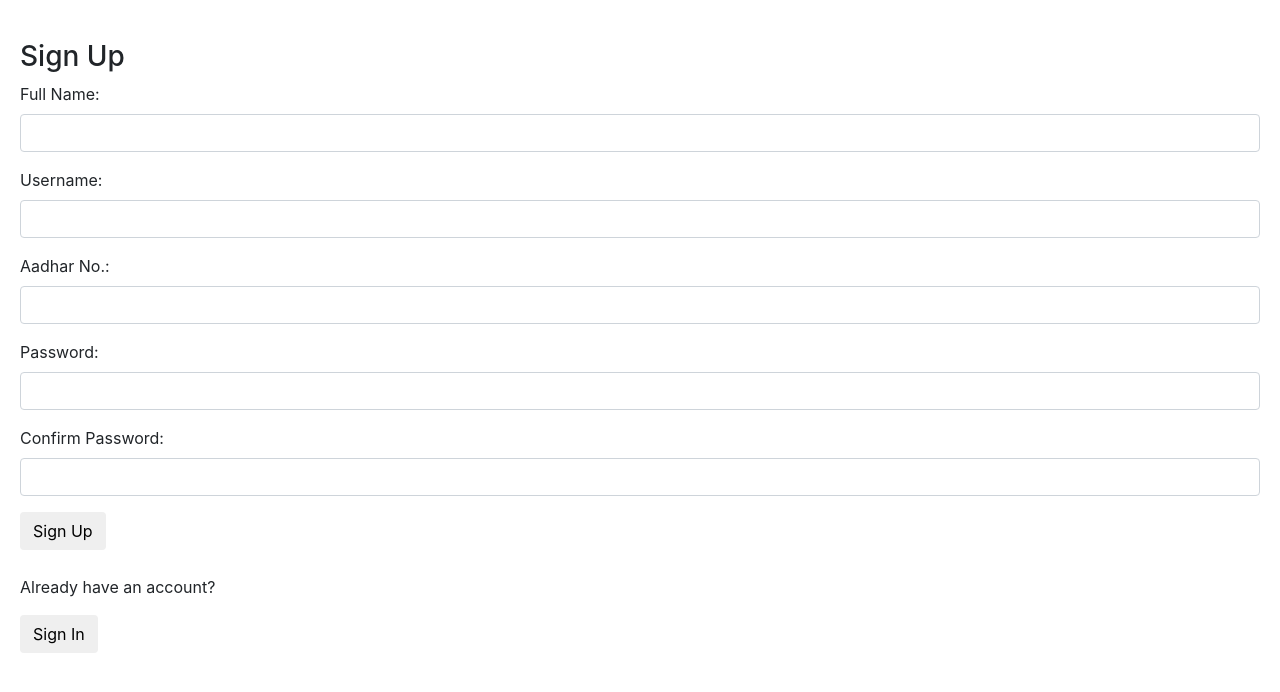
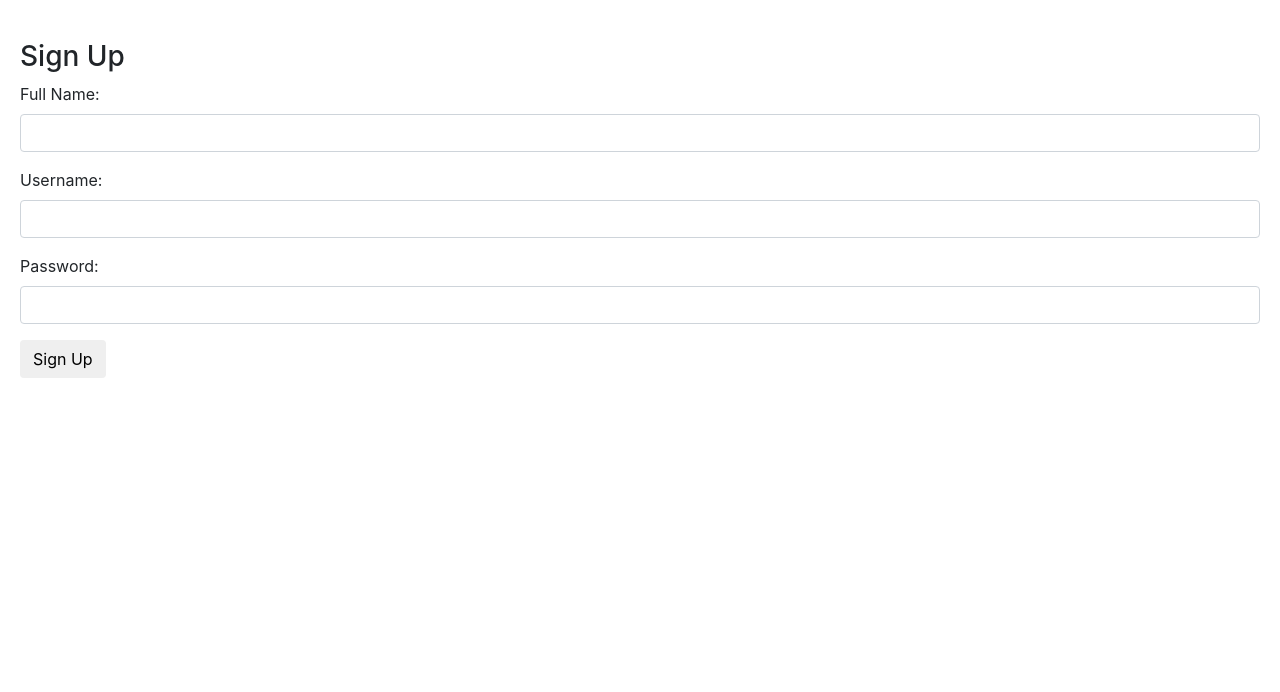
Before and after one commit to ninostephen/egov, a Flask app: page /user/signup in a window 1280 px wide. Shown: the top 692 px of the page. Run offline with Flask 2, Linux system fonts and the light colour scheme; some libraries are stand-ins or nearby versions.

Commit message:
working on signup page

```diff
--- a/app.py
+++ b/app.py
@@ -74,17 +74,17 @@ def isAdminLoggedIn(f):
 # Common Signout
 @app.route('/user/signout', methods = ['GET','POST'])
 def signoutUser():
-#    session.destroy()
+    session['loggedIn'] = False
     return redirect(url_for("userLogin"))
 
 @app.route('/official/signout', methods = ['GET','POST'])
 def signoutOfficial():
-#    session.destroy()
+    session['loggedIn'] = False
     return redirect(url_for("officialLogin"))
 
 @app.route('/admin/signout', methods = ['GET','POST'])
 def signoutAdmin():
-#    session.destroy()
+    session['loggedIn'] = False
     return redirect(url_for("adminLogin"))
 
 # User Pages
@@ -119,8 +119,16 @@ def userLogin():
 
 @app.route('/user/signup', methods = ['GET', 'POST'])
 def registerUser():
+    if request.method == 'POST':
+        name = request.form['fname']
+        username = request.form['uname']
+        password = request.form['pwd']
+        #confirm = request.form['cpwd']
+
+        return render_template('user/signup.html')
     return render_template('user/signup.html')
 
+@app.route('/', methods = ['GET', 'POST'])
 @app.route('/user/', methods = ['GET', 'POST'])
 @app.route('/user/apply', methods = ['GET', 'POST'])
 #@isUserLoggedIn
--- a/templates/user/signup.html
+++ b/templates/user/signup.html
@@ -18,33 +18,33 @@
       <form>
         <div class='form-group' style='padding-left:20px;padding-right:20px;'>
           <label for='name'>Full Name:</label>
-          <input type='text' class='form-control' id='name'>
+          <input type='text' class='form-control' id='fname' name="fname">
         </div>
         <div class='form-group' style='padding-left:20px;padding-right:20px;'>
           <label for='uname'>Username:</label>
-          <input type='text' class='form-control' id='uname'>
+          <input type='text' class='form-control' id='uname' name="uname">
         </div>
-        <div class='form-group' style='padding-left:20px;padding-right:20px;'>
+        <!--div class='form-group' style='padding-left:20px;padding-right:20px;'>
           <label for='num'>Aadhar No.:</label>
           <input type='number' class='form-control' id='num'>
-        </div>
+        </div-->
         <div class='form-group' style='padding-left:20px;padding-right:20px;'>
           <label for='pwd'>Password:</label>
           <input type='password' class='form-control' id='pwd'>
         </div>
-        <div class='form-group' style='padding-left:20px;padding-right:20px;'>
+        <!--div class='form-group' style='padding-left:20px;padding-right:20px;'>
           <label for='cpwd'>Confirm Password:</label>
           <input type='password' class='form-control' id='cpwd'>
-        </div>
+        </div-->
         <div style='margin-left:20px;'>
           <button type='submit' class='btn btn-default'>Sign Up</button>
         </div>
-        <div style='margin-left:20px;margin-top:25px;'>
+        <!--div style='margin-left:20px;margin-top:25px;'>
           <p>Already have an account?</p>
-        </div>
+        </div-->
       </form>
-      <div style='margin-left:20px;'>
+      <!--div style='margin-left:20px;'>
         <button class='btn btn-default' onclick='signIn()'>Sign In</button>
-      </div>
+      </div-->
     </div>
     {% endblock %}
```
Also changed, not shown: templates/user/login.html (+6 -6 lines).
